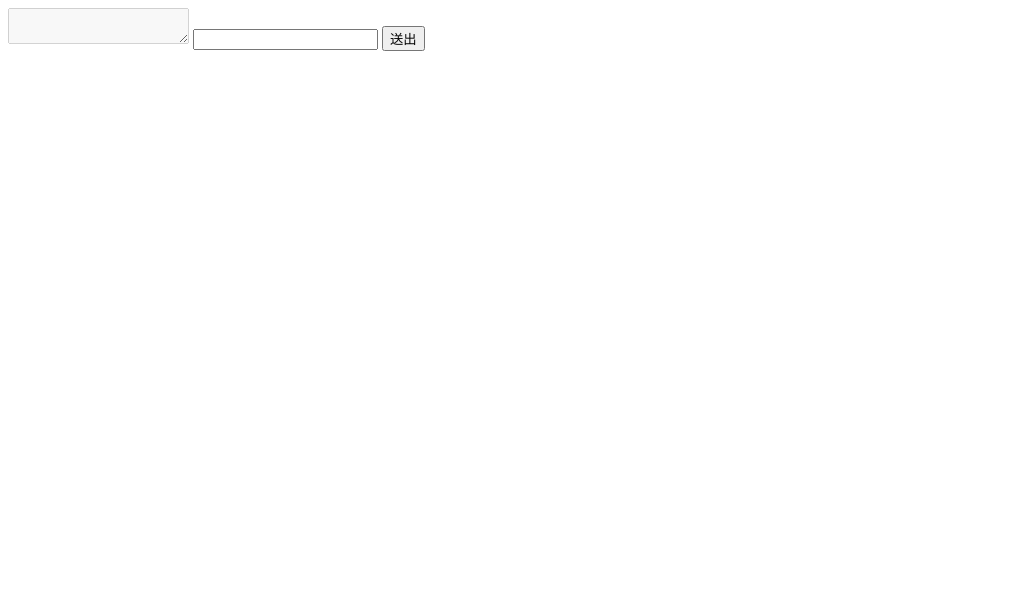
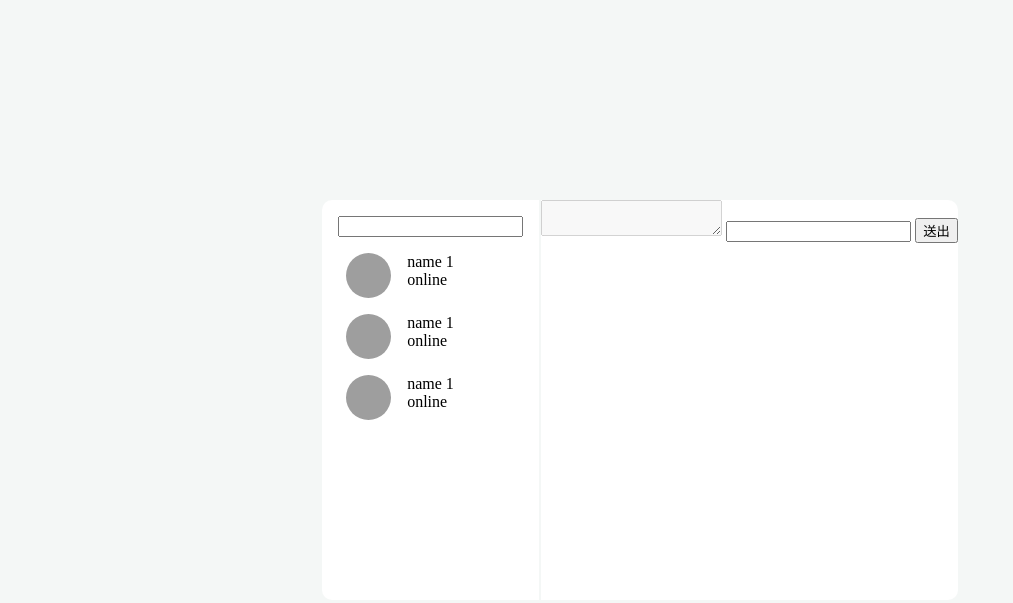
Before and after one commit to paul61843/chartroom, a website: page index.html in a window 1280 px wide. Shown: the whole page, without its empty margins (0-1013 px from the left). Drawn offline with Linux system fonts and the light colour scheme; grey boxes are pictures that could not be loaded.

Commit message:
feat: 側邊功能排版完成

```diff
--- a/index.html
+++ b/index.html
@@ -7,10 +7,97 @@
     <title>chartroom</title>
 </head>
 <body>
-    <textarea id="txtShow" disabled></textarea>
-    <input id="txtInput" type="text">
-    <button id="btnSend" onclick="sendMessage()">送出</button>
+  <div class="container">
+    <main class="card">
+      <section class="side">
+        <input type="text" />
+        <ul class="user-list">
+          <li class="user-item">
+            <img class="avatar" src="https://picsum.photos/50/50" alt="avatar">
+            <div class="user-info">
+              <p>name 1</p>
+              <p>online</p>
+            </div>
+          </li>
+          <li class="user-item">
+            <img class="avatar" src="https://picsum.photos/50/50" alt="avatar">
+            <div class="user-info">
+              <p>name 1</p>
+              <p>online</p>
+            </div>
+          </li>
+          <li class="user-item">
+            <img class="avatar" src="https://picsum.photos/50/50" alt="avatar">
+            <div class="user-info">
+              <p>name 1</p>
+              <p>online</p>
+            </div>
+          </li>
+        </ul>
+      </section>
+      <section class="content">
+        <textarea id="txtShow" disabled></textarea>
+        <input id="txtInput" type="text">
+        <button id="btnSend" onclick="sendMessage()">送出</button>
+      </section>
+    </main>
+</div>
+
 </body>
+<style>
+  body {
+    margin: 0;
+    background-color: #f4f7f6;
+  }
+
+  .container {
+    display: flex;
+    align-items: center;
+    justify-content: center;
+    height: 100vh;
+  }
+
+  .card {
+    display: flex;
+    max-width: 1280px;
+    height: 400px;
+    background: #fff;
+    border-radius: 10px;
+  }
+
+  .side {
+    padding: 1rem;
+    border-right: 2px solid #f4f7f6;
+  }
+
+  .user-list {
+    padding: 0;
+    margin: .5rem 0 0 0;
+  }
+
+  .user-item {
+    display: flex;
+    padding: .5rem;
+  }
+
+  .user-item:hover {
+    background: #efefef;
+  }
+
+  .user-item .avatar {
+    width: 45px;
+    height: 45px;
+    border-radius: 50%;
+  }
+
+  .user-info {
+    padding-left: 1rem;
+  }
+
+  .user-info p {
+    margin: 0;
+  }
+</style>
 <script>
   // 建立 WebSocket (本例 server 端於本地運行)
   let url = `ws://localhost:5500`
```
